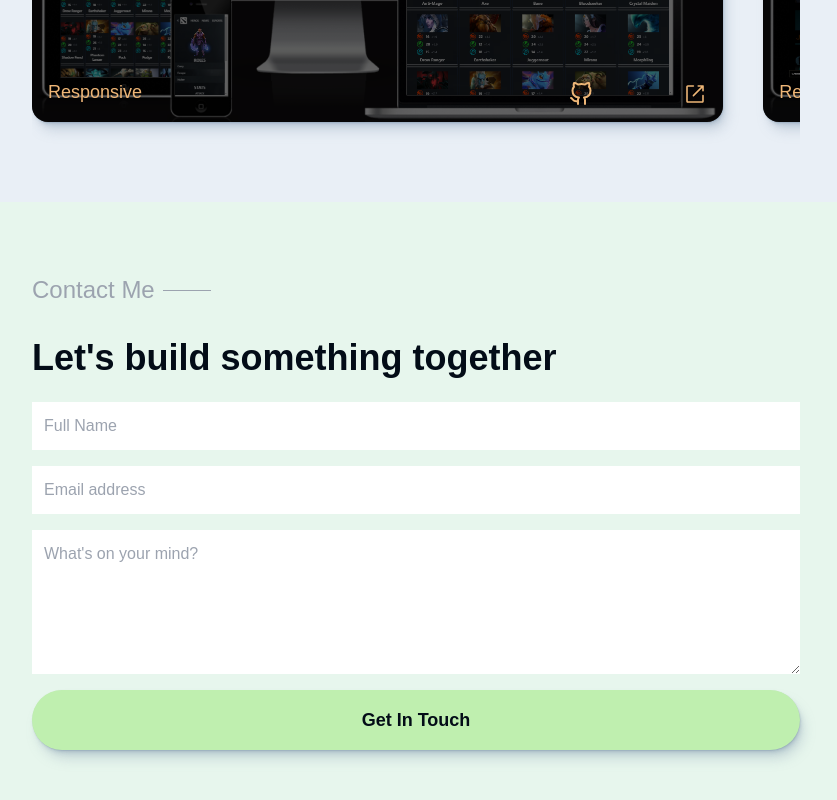
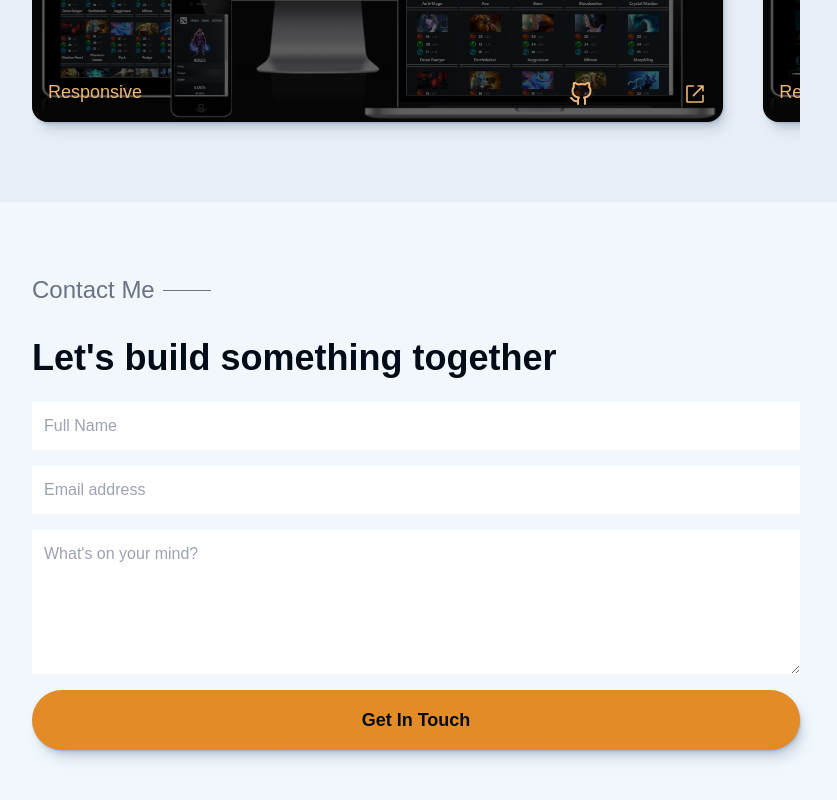
Before and after one commit to K0ppai/Koppai_Portfolio, a React (Vite) app: page / in a window 1280 px wide. Shown: the part 1664-2464 px from the top of the page, without its empty margins (224-1061 px from the left). Built offline with nearby package versions, Linux system fonts and the light colour scheme; a web font is replaced by a local one.

Commit message:
Change bg colors for contact section

```diff
--- a/src/components/Contact/Contact.jsx
+++ b/src/components/Contact/Contact.jsx
@@ -3,12 +3,12 @@ import PropTypes from 'prop-types';
 const Contact = ({ darkMode }) => {
   return (
     <section
-      className="bg-secondary_pale_light px-4 pb-20 pt-10 dark:bg-bg_card_dark dark:text-secondary_pale_light md:px-[20vmax]"
+      className="bg-bg_light px-4 pb-20 pt-10 dark:bg-bg_card_dark dark:text-secondary_pale_light md:px-[20vmax]"
       id="contact"
     >
       <div className="flex items-center py-8">
-        <h1 className="text-2xl text-gray-400">Contact Me</h1>
-        <div className="ml-2 h-[1px] w-[12vmin] bg-gray-400 md:w-[48px]" />
+        <h1 className="text-2xl text-gray-500">Contact Me</h1>
+        <div className="ml-2 h-[1px] w-[12vmin] bg-gray-500 md:w-[48px]" />
       </div>
       <h2 className="text-4xl font-semibold">Let&apos;s build something together</h2>
       <form
@@ -43,7 +43,7 @@ const Contact = ({ darkMode }) => {
           type="submit"
           className={`${
             darkMode ? 'shadow-drop-dark' : 'shadow-drop-light'
-          } rounded-full bg-secondary_light text-lg py-4 font-semibold dark:bg-secondary_dark`}
+          } rounded-full bg-primary_dark text-lg py-4 font-semibold dark:text-text_light`}
         >
           Get In Touch
         </button>
```
